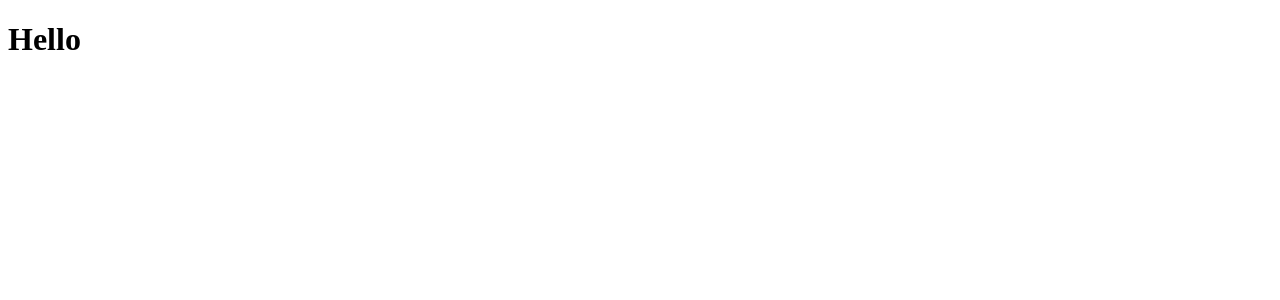
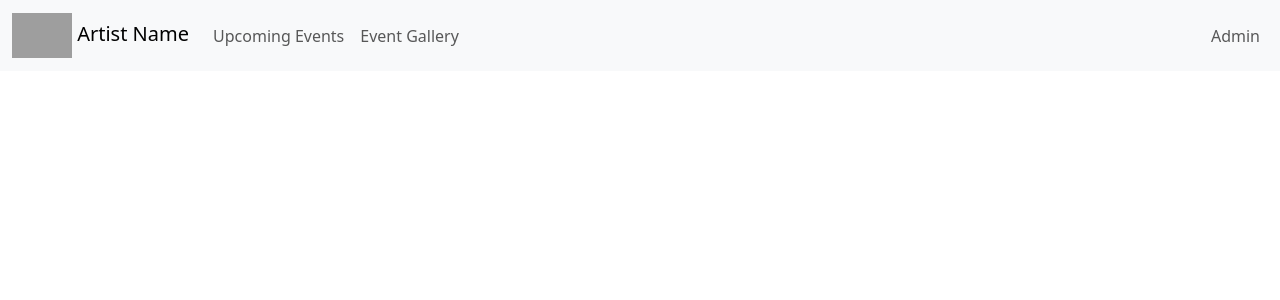
Before and after one commit to Kathrin-ddggxh/events_site, a Django app: page / in a window 1280 px wide. Before the commit the part shown is almost empty. Shown: the top 300 px of the page. Run offline with Django 4.2, Linux system fonts and the light colour scheme; some libraries are stand-ins or nearby versions; grey boxes are pictures that could not be loaded.

Commit message:
install bootstrap, create header and nav

```diff
--- a/templates/base.html
+++ b/templates/base.html
@@ -3,9 +3,18 @@
 <head>
     <meta charset="UTF-8">
     <meta name="viewport" content="width=device-width, initial-scale=1.0">
+    {% block extra_css %}
+    <!-- Bootstrap CSS -->
+    <link rel="stylesheet" href="https://cdnjs.cloudflare.com/ajax/libs/bootstrap/5.3.2/css/bootstrap.min.css" integrity="sha512-b2QcS5SsA8tZodcDtGRELiGv5SaKSk1vDHDaQRda0htPYWZ6046lr3kJ5bAAQdpV2mmA/4v0wQF9MyU6/pDIAg==" crossorigin="anonymous" referrerpolicy="no-referrer" />
+    {% endblock %}
+
+    {% block extra_js %}
+    <!-- Bootstrap JS -->
+    <script src="https://cdnjs.cloudflare.com/ajax/libs/bootstrap/5.3.2/js/bootstrap.min.js" integrity="sha512-WW8/jxkELe2CAiE4LvQfwm1rajOS8PHasCCx+knHG0gBHt8EXxS6T6tJRTGuDQVnluuAvMxWF4j8SNFDKceLFg==" crossorigin="anonymous" referrerpolicy="no-referrer"></script>
+    {% endblock %}
     <title>Document</title>
 </head>
 <body>
-    <h1>Hello</h1>
+    {% include 'includes/header.html' %}
 </body>
 </html>
--- /dev/null
+++ b/templates/includes/header.html
@@ -0,0 +1,28 @@
+<header>
+    <nav class="navbar navbar-expand-lg bg-body-tertiary">
+        <div class="container-fluid">
+            <a class="navbar-brand" href="#">
+                <img src="https://cdn1.vectorstock.com/i/1000x1000/53/20/dog-icon-logo-design-template-vector-30095320.jpg"
+                    alt="dog through door placeholder icon" width="60">
+                Artist Name
+            </a>
+            <button class="navbar-toggler" type="button" data-bs-toggle="collapse" data-bs-target="#navbarNavDropdown"
+                aria-controls="navbarNavDropdown" aria-expanded="false" aria-label="Toggle navigation">
+                <span class="navbar-toggler-icon"></span>
+            </button>
+            <div class="collapse navbar-collapse" id="navbarNavDropdown">
+                <ul class="navbar-nav w-100">
+                    <li class="nav-item">
+                        <a class="nav-link" href="#">Upcoming Events</a>
+                    </li>
+                    <li class="nav-item">
+                        <a class="nav-link" href="#">Event Gallery</a>
+                    </li>
+                    <li class="nav-item ms-auto">
+                        <a class="nav-link" href="#">Admin</a>
+                    </li>
+                </ul>
+            </div>
+        </div>
+    </nav>
+</header>
```
Also changed, not shown: README.md.
